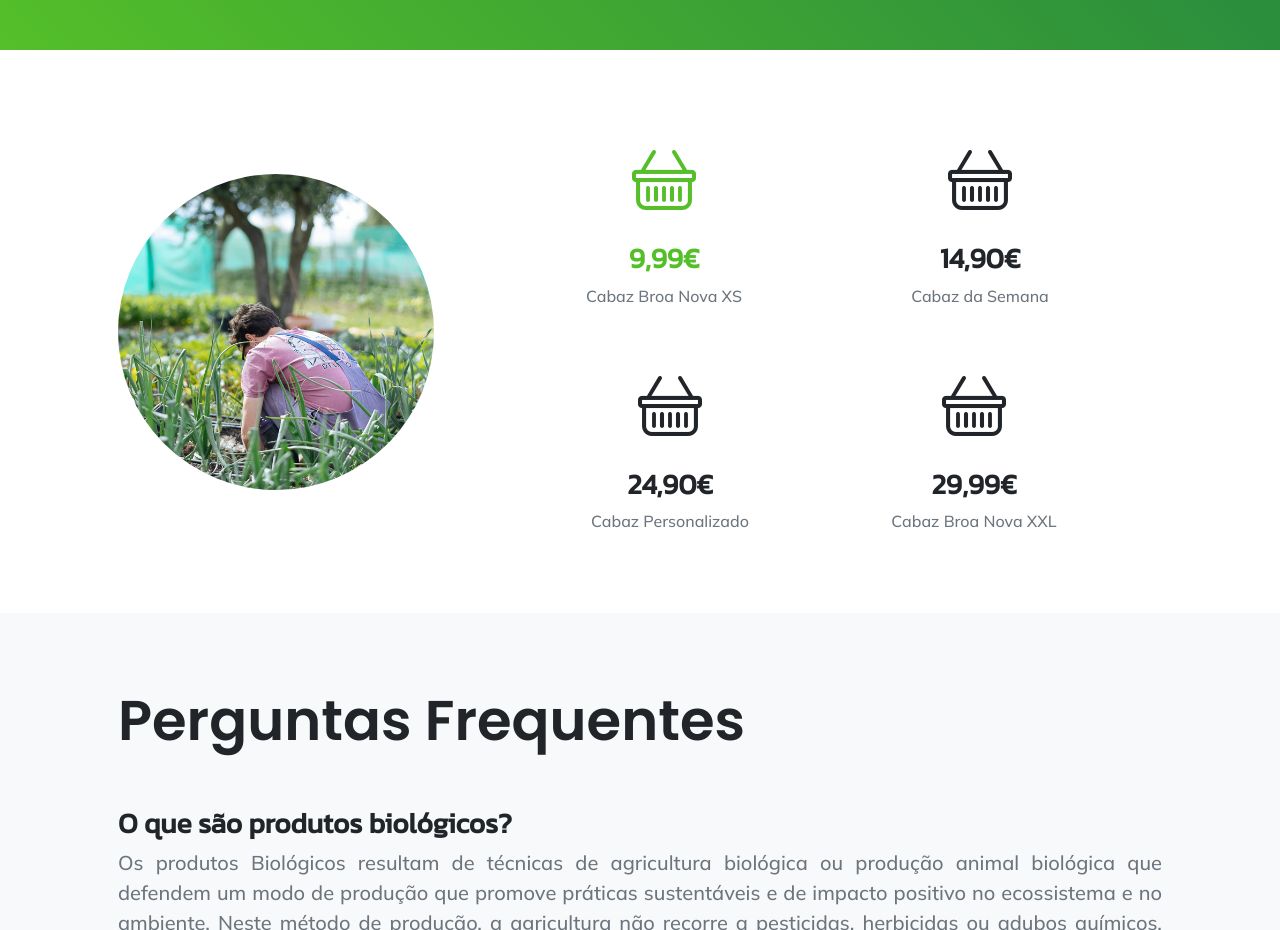
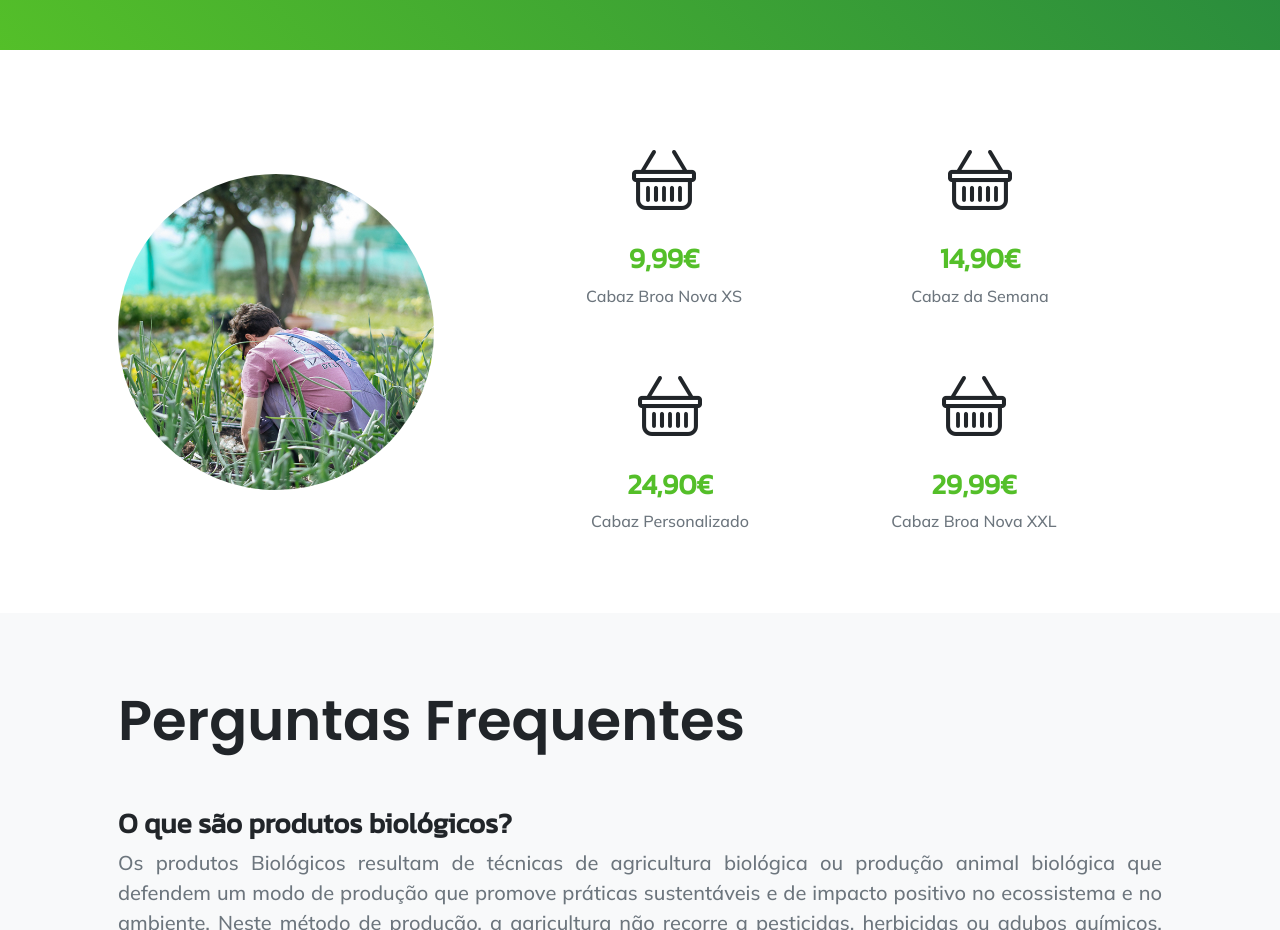
Before and after one commit to samiwinho/monte-broa-nova, a website: page index.html in a window 1280 px wide. Shown: the part 1340-2270 px from the top of the page. Drawn offline with nearby package versions, Linux system fonts and the light colour scheme.

```diff
--- a/index.html
+++ b/index.html
@@ -111,7 +111,7 @@
                                 <div class="col-md-6 mb-5">
                                     <!-- Feature item-->
                                     <div class="text-center">
-                                        <i class="bi-basket verdePrimario icon-feature d-block mb-3"></i>
+                                        <i class="bi-basket icon-feature d-block mb-3"></i>
                                         <h3 class="font-alt verdePrimario">9,99€</h3>
                                         <p class="text-muted mb-0">Cabaz Broa Nova XS</p>
                                     </div>
@@ -120,7 +120,7 @@
                                     <!-- Feature item-->
                                     <div class="text-center">
                                         <i class="bi-basket icon-feature d-block mb-3"></i>
-                                        <h3 class="font-alt">14,90€</h3>
+                                        <h3 class="font-alt verdePrimario">14,90€</h3>
                                         <p class="text-muted mb-0">Cabaz da Semana</p>
                                     </div>
                                 </div>
@@ -130,7 +130,7 @@
                                     <!-- Feature item-->
                                     <div class="text-center">
                                         <i class="bi-basket icon-feature d-block mb-3"></i>
-                                        <h3 class="font-alt">24,90€</h3>
+                                        <h3 class="font-alt verdePrimario">24,90€</h3>
                                         <p class="text-muted mb-0">Cabaz Personalizado</p>
                                     </div>
                                 </div>
@@ -138,7 +138,7 @@
                                     <!-- Feature item-->
                                     <div class="text-center">
                                         <i class="bi-basket icon-feature d-block mb-3"></i>
-                                        <h3 class="font-alt">29,99€</h3>
+                                        <h3 class="font-alt verdePrimario">29,99€</h3>
                                         <p class="text-muted mb-0">Cabaz Broa Nova XXL</p>
                                     </div>
                                 </div>
```
